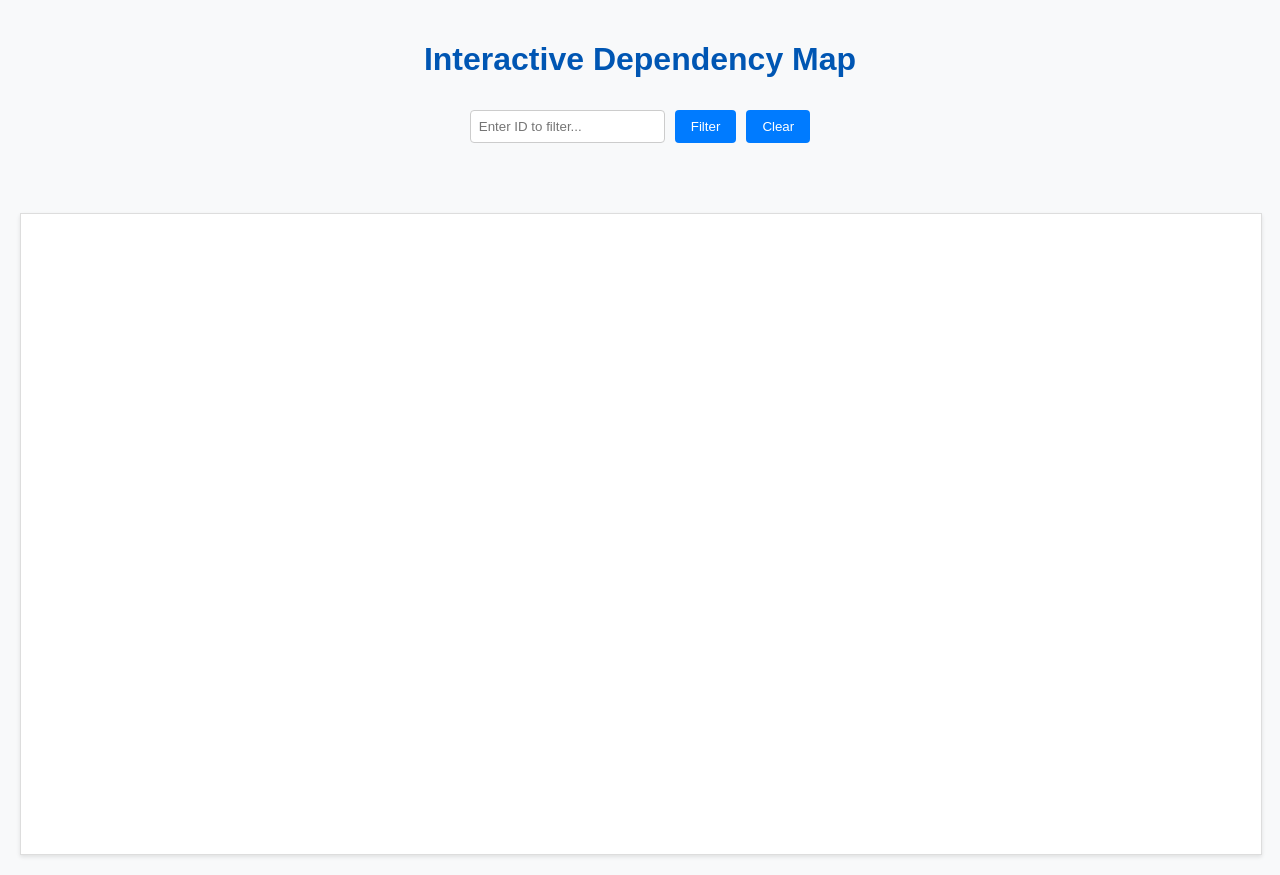
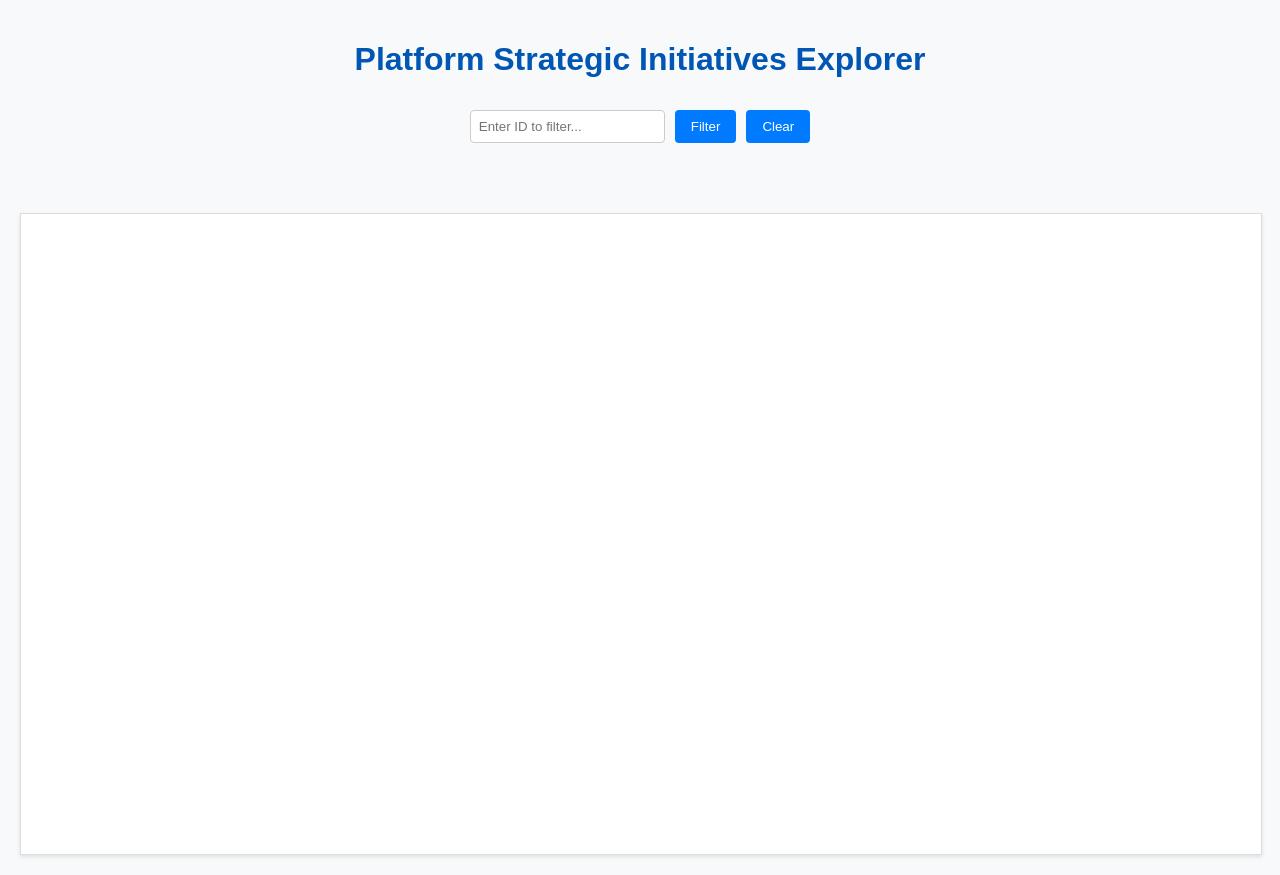
Before and after one commit to mathewbaiju/stakeholder-mapping, a plain HTML site: page templates/index.html in a window 1280 px wide. Drawn offline with nearby package versions, Linux system fonts and the light colour scheme; no server answers.

Commit message:
feat: Update application title

```diff
--- a/templates/index.html
+++ b/templates/index.html
@@ -3,12 +3,12 @@
 <head>
     <meta charset="UTF-8">
     <meta name="viewport" content="width=device-width, initial-scale=1.0">
-    <title>Interactive Dependency Map</title>
+    <title>Platform Strategic Initiatives Explorer</title>
     <link rel="stylesheet" href="/static/style.css">
     <script type="text/javascript" src="https://unpkg.com/vis-network/standalone/umd/vis-network.min.js"></script>
 </head>
 <body>
-    <h1>Interactive Dependency Map</h1>
+    <h1>Platform Strategic Initiatives Explorer</h1>
     <div id="controls">
         <input type="text" id="filter-input" placeholder="Enter ID to filter...">
         <button id="filter-button">Filter</button>
```
